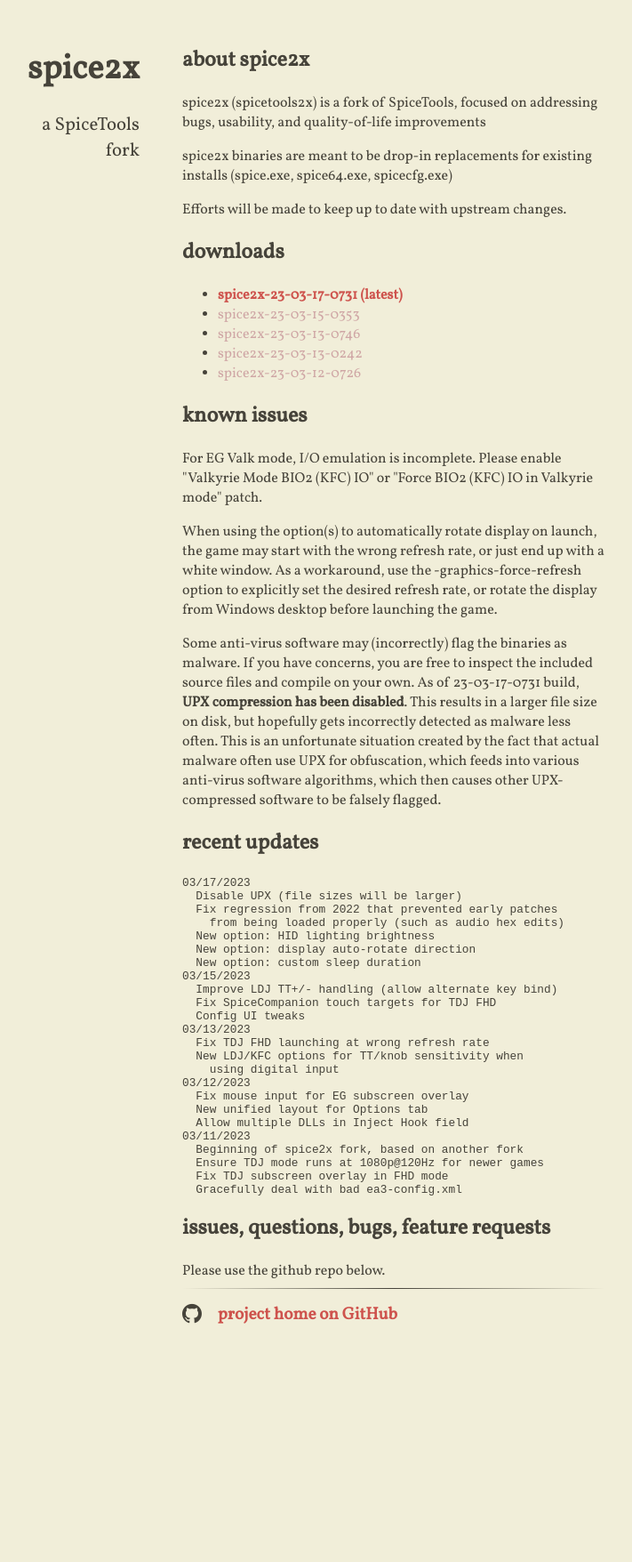
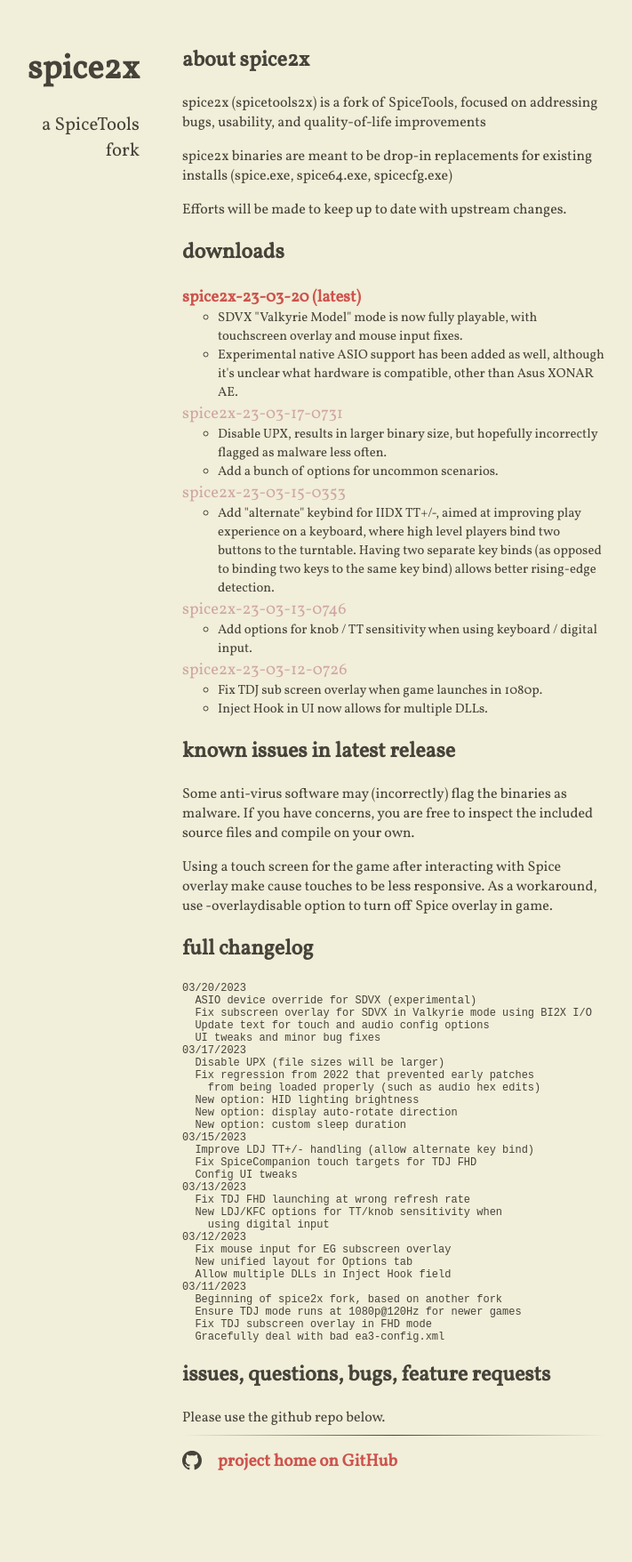
Before and after one commit to spice2x/spice2x.github.io, a Jekyll site: the page built from docs/index.html, in a window 1280 px wide. Shown: the whole page at 89% size, without its empty margins (299-1010 px from the left). Built offline with Jekyll 4.4.1, drawn with Linux system fonts in a browser that asks for light colours; nearby versions of some CDN libraries; before the commit the page ends 1591 px from its top, so only the background shows below that.

Commit message:
23-03-20

```diff
--- a/docs/_includes/content.html
+++ b/docs/_includes/content.html
@@ -8,43 +8,89 @@
 <h2>downloads</h2>
 <ul class="downloads">
   <li>
+    <a href="https://github.com/spice2x/spice2x.github.io/releases/download/23-03-20/spice2x-23-03-20.zip">
+      spice2x-23-03-20
+    </a>
+    <ul>
+      <li>
+        SDVX "Valkyrie Model" mode is now fully playable, with touchscreen overlay and mouse input fixes.
+      </li>
+      <li>
+        Experimental native ASIO support has been added as well, although it's unclear what hardware is compatible,
+        other than Asus XONAR AE.
+      </li>
+    </ul>
+  </li>
+  <li>
     <a href="https://github.com/spice2x/spice2x.github.io/releases/download/23-03-17-0731/spice2x-23-03-17-0731.zip">
       spice2x-23-03-17-0731
     </a>
+    <ul>
+      <li>
+        Disable UPX, results in larger binary size, but hopefully incorrectly flagged as malware less often.
+      </li>
+      <li>
+        Add a bunch of options for uncommon scenarios.
+      </li>
+    </ul>
   </li>
   <li>
     <a href="https://github.com/spice2x/spice2x.github.io/releases/download/23-03-15-0353/spice2x-23-03-15-0353.zip">
       spice2x-23-03-15-0353
     </a>
+    <ul>
+      <li>
+        Add "alternate" keybind for IIDX TT+/-, aimed at improving play experience on a keyboard, where high level
+        players bind two buttons to the turntable. Having two separate key binds (as opposed to binding two keys to
+        the same key bind) allows better rising-edge detection.
+      </li>
+    </ul>
   </li>
   <li>
     <a href="https://github.com/spice2x/spice2x.github.io/releases/download/23-03-13-0746/spice2x-23-03-13-0746.zip">
       spice2x-23-03-13-0746
     </a>
-  </li>
-  <li>
-    <a href="https://github.com/spice2x/spice2x.github.io/releases/download/23-03-13-0242/spice2x-23-03-13-0242.zip">
-      spice2x-23-03-13-0242
-    </a>
+    <ul>
+      <li>
+        Add options for knob / TT sensitivity when using keyboard / digital input.
+      </li>
+    </ul>
   </li>
   <li>
     <a href="https://github.com/spice2x/spice2x.github.io/releases/download/23-03-12-0726/spice2x-23-03-12-0726.zip">
       spice2x-23-03-12-0726
     </a>
+    <ul>
+      <li>
+        Fix TDJ sub screen overlay when game launches in 1080p.
+      </li>
+      <li>
+        Inject Hook in UI now allows for multiple DLLs.
+      </li>
+    </ul>
   </li>
 </ul>
 
-<h2>known issues</h2>
+<h2>known issues in latest release</h2>
 
-<p>For EG Valk mode, I/O emulation is incomplete. Please enable "Valkyrie Mode BIO2 (KFC) IO" or "Force BIO2 (KFC) IO in Valkyrie mode" patch.</p>
+<p>
+  Some anti-virus software may (incorrectly) flag the binaries as malware. If you have concerns, you are free to
+  inspect the included source files and compile on your own.
+</p>
 
-<p>When using the option(s) to automatically rotate display on launch, the game may start with the wrong refresh rate, or just end up with a white window. As a workaround, use the -graphics-force-refresh option to explicitly set the desired refresh rate, or rotate the display from Windows desktop before launching the game.</p>
+<p>
+  Using a touch screen for the game after interacting with Spice overlay make cause touches to be less responsive.
+  As a workaround, use -overlaydisable option to turn off Spice overlay in game.
+</p>
 
-<p>Some anti-virus software may (incorrectly) flag the binaries as malware. If you have concerns, you are free to inspect the included source files and compile on your own. As of 23-03-17-0731 build, <strong>UPX compression has been disabled</strong>. This results in a larger file size on disk, but hopefully gets incorrectly detected as malware less often. This is an unfortunate situation created by the fact that actual malware often use UPX for obfuscation, which feeds into various anti-virus software algorithms, which then causes other UPX-compressed software to be falsely flagged.</p>
-
-<h2>recent updates</h2>
+<h2>full changelog</h2>
 
 <pre>
+03/20/2023
+  ASIO device override for SDVX (experimental)
+  Fix subscreen overlay for SDVX in Valkyrie mode using BI2X I/O
+  Update text for touch and audio config options
+  UI tweaks and minor bug fixes
 03/17/2023
   Disable UPX (file sizes will be larger)
   Fix regression from 2022 that prevented early patches
--- a/docs/assets/main.scss
+++ b/docs/assets/main.scss
@@ -71,10 +71,20 @@
 }
 
 pre {
-	font-size: 0.8em;
+	font-size: 0.75em;
+}
+
+ul.downloads {
+	list-style-type: none;
+	padding-left: 0;
+}
+
+ul.downloads li {
+	font-size: 0.96em;
 }
 
 ul.downloads li a {
+	font-size: 1.2em;
 	font-weight: lighter;
 	color: #cfa6a5;
 }
```
